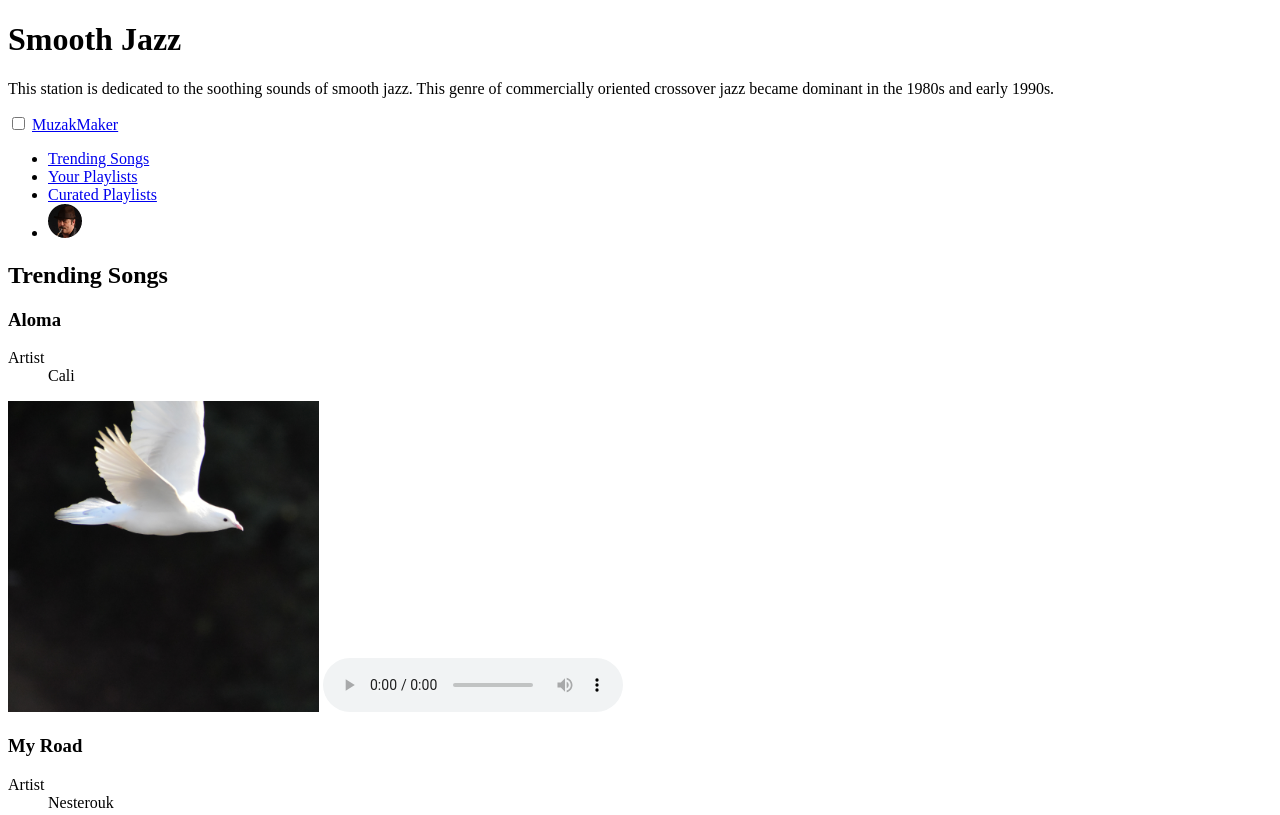
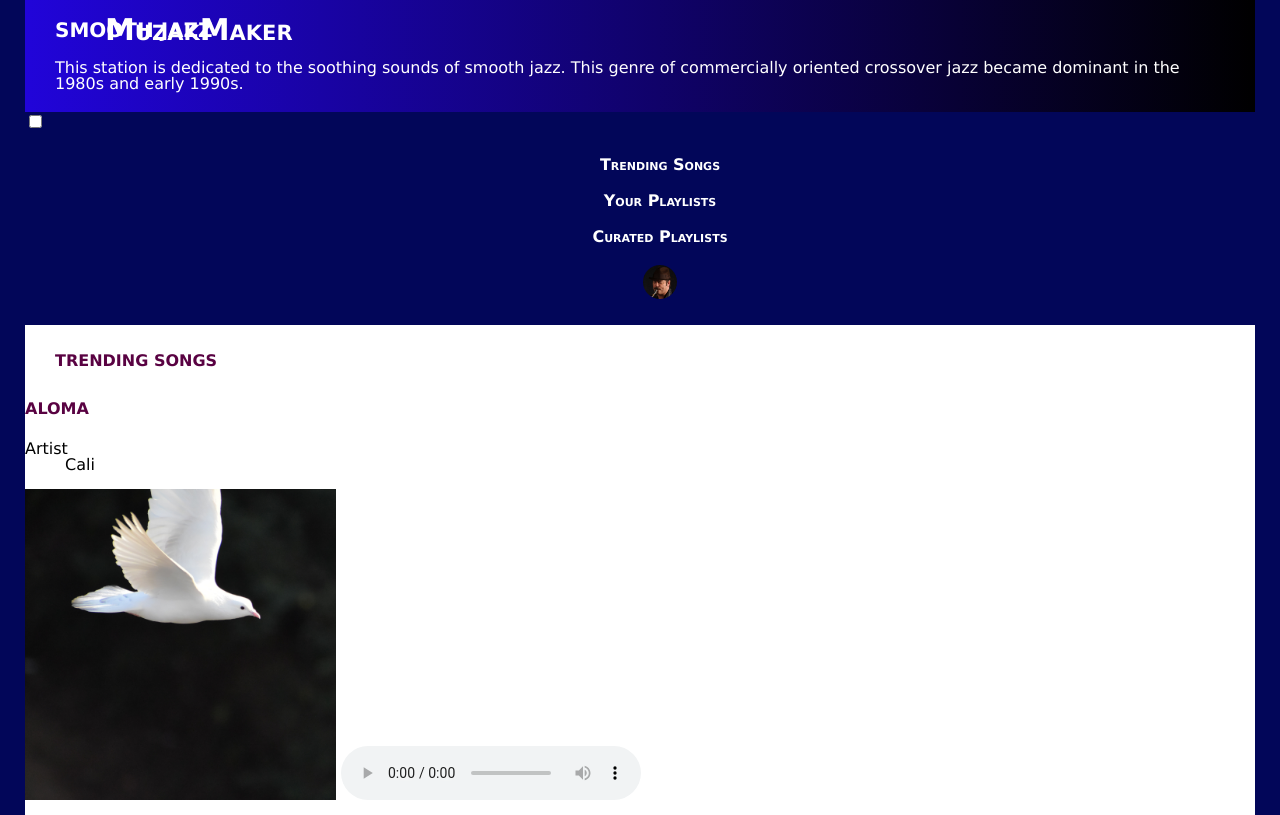
Before and after one commit to mreyno24/streamingmedia, a plain HTML site: page index.html in a window 1280 px wide. Shown: the top 815 px of the page. Drawn offline with Linux system fonts and the light colour scheme.

Commit message:
html - fix
fixed html after validation

```diff
--- a/index.html
+++ b/index.html
@@ -24,7 +24,7 @@
         <nav>
             <input type="checkbox" id="hamburger">
             <label for="hamburger"><span></span></label>
-            <a href="index.html" class"home">MuzakMaker</a>
+            <a href="index.html" class="home">MuzakMaker</a>
             <ul>
                 <li><a href="#trending">Trending Songs</a></li>
                 <li><a href="#your">Your Playlists</a></li>
--- a/styles.css
+++ b/styles.css
@@ -0,0 +1,93 @@
+* {
+    font-family: Verdana, Verdana, Geneva, Tahoma, sans-serif;
+}
+
+html {
+    background-color: #020659;
+}
+
+body {
+    display: grid;
+    min-width: 375px;
+    margin: 0 auto;
+    padding: 0px 25px;
+    line-height: 1;
+}
+
+main {
+    background-color:#fff;
+}
+
+h1 {
+    font-size: 1.25em;
+    text-transform: uppercase;
+    padding: 20px 30px 0px;
+    margin: 0px;
+}
+
+header p {
+    padding: 20px 30px;
+    margin: 0px;
+}
+
+header {
+    background-image: linear-gradient(to right, #2104D9, #000000);
+    color: #fff;
+}
+
+header, footer {
+    width:100%;
+}
+
+h2, h3 {
+    font-size: 1em;
+    line-height: 2em;
+    font-weight: bold;
+    text-transform: uppercase;
+    color: #590242;
+}
+
+h2 {
+    height: fit-content;
+    padding: 20px 30px 0px;
+    margin: 0px;
+}
+
+nav li {
+    list-style: none;
+    padding: 10px;
+    font-size: 16px;
+    font-weight: bold;
+}
+
+nav a {
+    color: #FFFFFF;
+    text-decoration: none;
+    text-align: center;
+    display: flex;
+    justify-content: center;
+    font-variant: small-caps;
+}
+
+a.home {
+    display: inline-block;
+    position: absolute;
+    font-size: 30px;
+    font-weight: bold;
+    top: 15px;
+    left: 105px;
+}
+
+p, dl, dd {
+    font-size: 1em;
+}
+
+footer p {
+    font-size: .75em;
+    color:#590242;
+}
+
+footer {
+    background-color: #fff;
+    text-align: center;
+}
```
